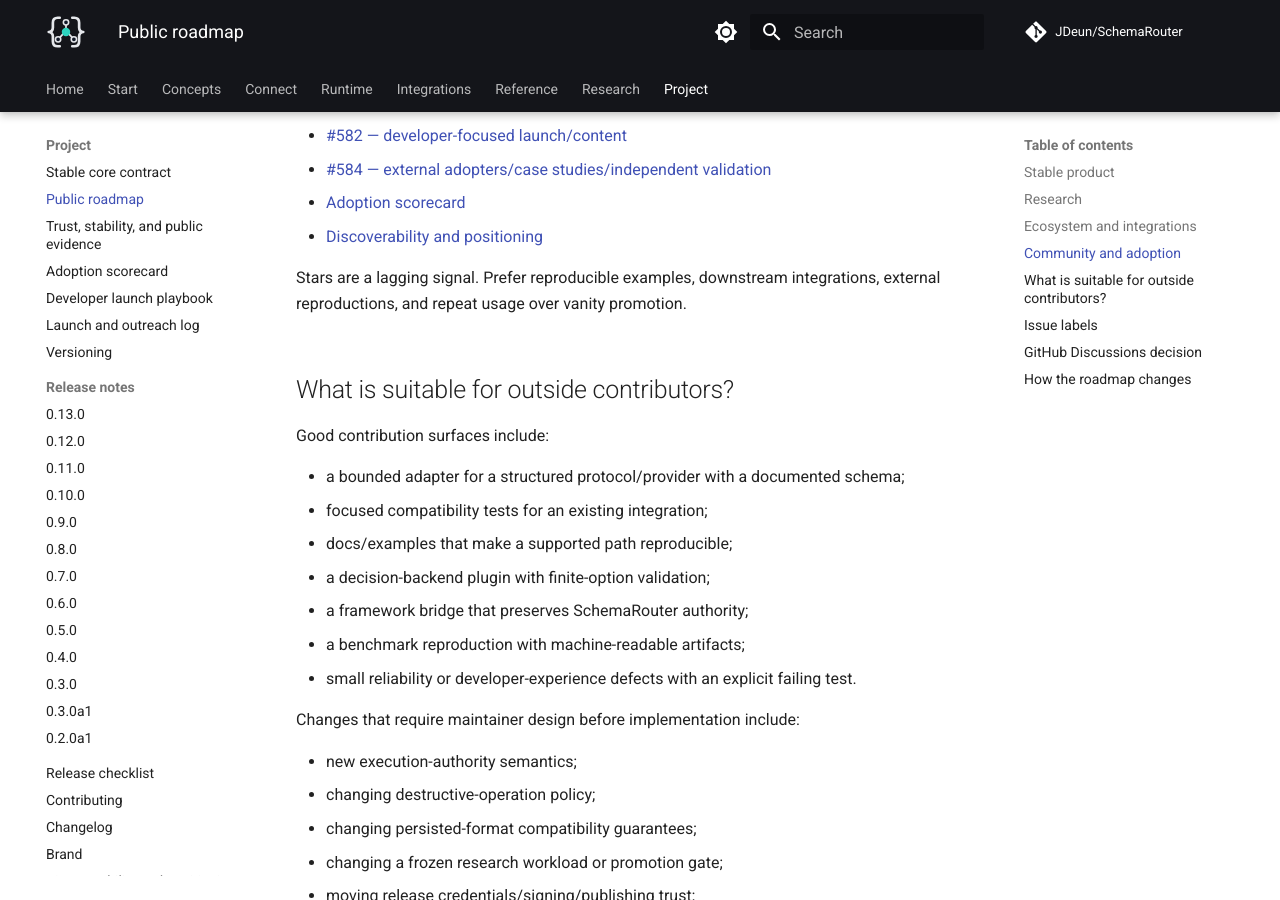
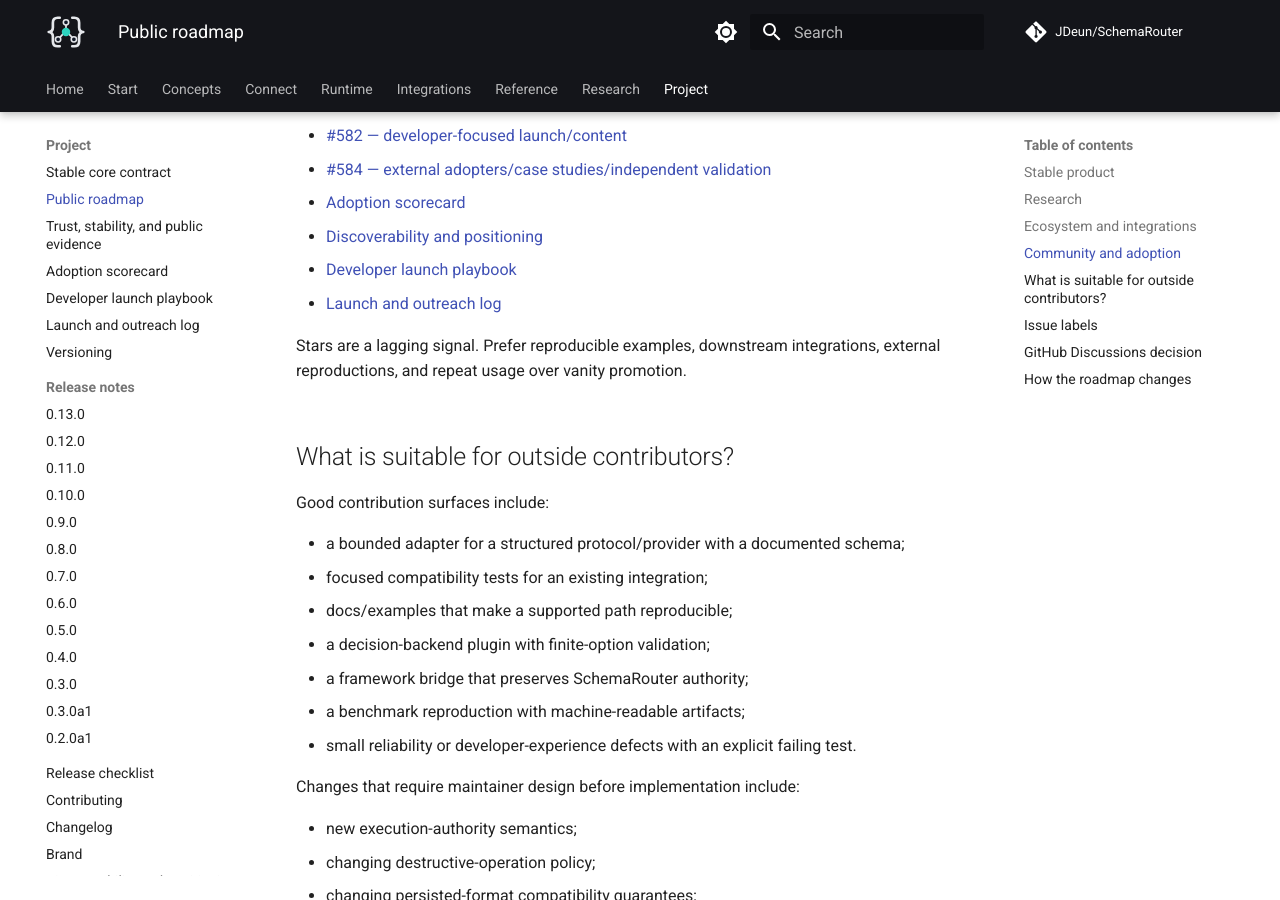
Before and after one commit to JDeun/SchemaRouter, an MkDocs documentation site: the page built from docs/project/roadmap.md, in a window 1280 px wide and 900 px high, scrolled down 1914 px. Built offline with MkDocs 1.6.1 and Material for MkDocs 9.7.7, drawn with Linux system fonts in a browser that asks for light colours; comment, search, counter and statistics services are not loaded.

Commit message:
growth: link launch work from public roadmap

```diff
--- a/docs/project/roadmap.md
+++ b/docs/project/roadmap.md
@@ -69,6 +69,8 @@ Current coordination:
 - [#584 — external adopters/case studies/independent validation](https://github.com/JDeun/SchemaRouter/issues/584)
 - [Adoption scorecard](adoption-scorecard.md)
 - [Discoverability and positioning](discoverability.md)
+- [Developer launch playbook](launch-playbook.md)
+- [Launch and outreach log](launch-log.md)
 
 Stars are a lagging signal. Prefer reproducible examples, downstream integrations, external
 reproductions, and repeat usage over vanity promotion.
```
